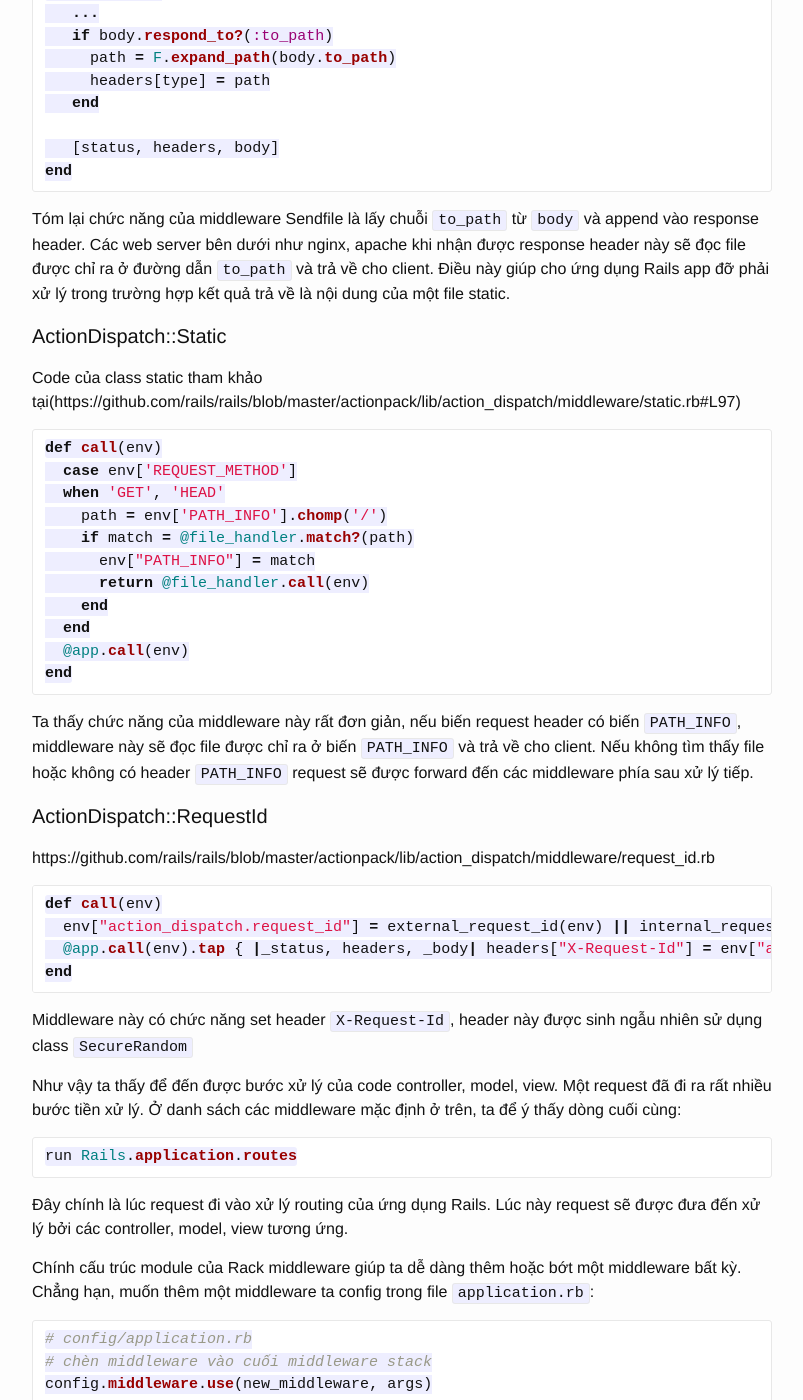
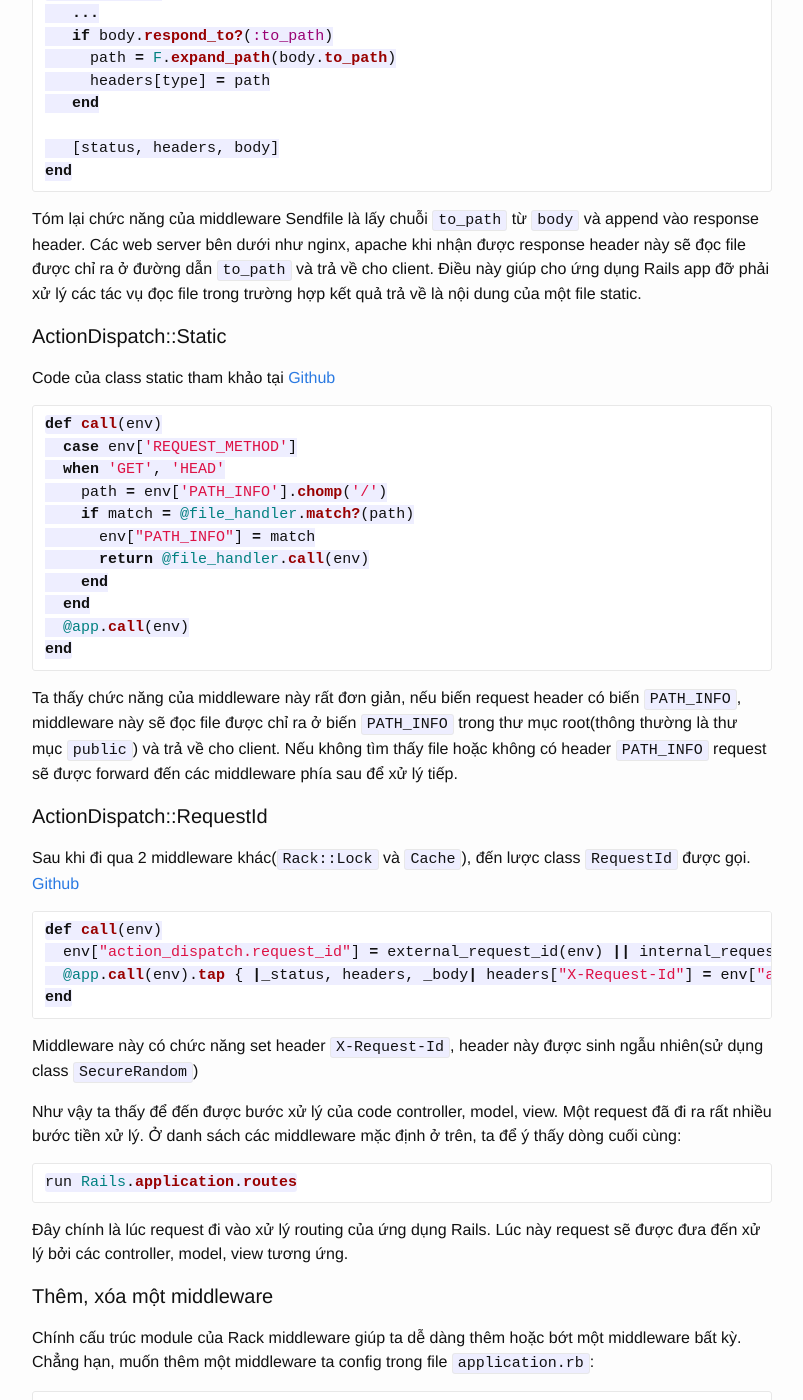
Before and after one commit to zinh/zinh.github.io, a Jekyll site: the page built from _posts/2014-11-07-rack-va-rails.markdown, in a window 1280 px wide and 1400 px high, scrolled down 1472 px. Shown: the whole window, without its empty margins (238-1041 px from the left). Built offline with Jekyll 4.4.1, drawn with Linux system fonts in a browser that asks for light colours; some of the changed text lies outside the part shown.

Commit message:
Update 2014-11-07-rack-va-rails.markdown

````diff
--- a/_posts/2014-11-07-rack-va-rails.markdown
+++ b/_posts/2014-11-07-rack-va-rails.markdown
@@ -68,11 +68,11 @@
 end
 ```
 
-Tóm lại chức năng của middleware Sendfile là lấy chuỗi `to_path` từ `body` và append vào response header. Các web server bên dưới như nginx, apache khi nhận được response header này sẽ đọc file được chỉ ra ở đường dẫn `to_path` và trả về cho client. Điều này giúp cho ứng dụng Rails app đỡ phải xử lý trong trường hợp kết quả trả về là nội dung của một file static.
+Tóm lại chức năng của middleware Sendfile là lấy chuỗi `to_path` từ `body` và append vào response header. Các web server bên dưới như nginx, apache khi nhận được response header này sẽ đọc file được chỉ ra ở đường dẫn `to_path` và trả về cho client. Điều này giúp cho ứng dụng Rails app đỡ phải xử lý các tác vụ đọc file trong trường hợp kết quả trả về là nội dung của một file static.
 
 #### ActionDispatch::Static
 
-Code của class static tham khảo tại(https://github.com/rails/rails/blob/master/actionpack/lib/action_dispatch/middleware/static.rb#L97)
+Code của class static tham khảo tại [Github](https://github.com/rails/rails/blob/master/actionpack/lib/action_dispatch/middleware/static.rb#L97)
 
 ```ruby
 def call(env)
@@ -88,12 +88,12 @@
 end
 ```
 
-Ta thấy chức năng của middleware này rất đơn giản, nếu biến request header có biến `PATH_INFO`, middleware này sẽ đọc file được chỉ ra ở biến `PATH_INFO` và trả về cho client. Nếu không tìm thấy file hoặc không có header `PATH_INFO` request sẽ được forward đến các middleware phía sau xử lý tiếp.
+Ta thấy chức năng của middleware này rất đơn giản, nếu biến request header có biến `PATH_INFO`, middleware này sẽ đọc file được chỉ ra ở biến `PATH_INFO` trong thư mục root(thông thường là thư mục `public`) và trả về cho client. Nếu không tìm thấy file hoặc không có header `PATH_INFO` request sẽ được forward đến các middleware phía sau để xử lý tiếp.
 
 
 #### ActionDispatch::RequestId
 
-https://github.com/rails/rails/blob/master/actionpack/lib/action_dispatch/middleware/request_id.rb
+Sau khi đi qua 2 middleware khác(`Rack::Lock` và `Cache`), đến lược class `RequestId` được gọi. [Github](https://github.com/rails/rails/blob/master/actionpack/lib/action_dispatch/middleware/request_id.rb)
 
 ```ruby
 def call(env)
@@ -102,7 +102,7 @@
 end
 ```
 
-Middleware này có chức năng set header `X-Request-Id`, header này được sinh ngẫu nhiên sử dụng class `SecureRandom`
+Middleware này có chức năng set header `X-Request-Id`, header này được sinh ngẫu nhiên(sử dụng class `SecureRandom`)
 
 Như vậy ta thấy để đến được bước xử lý của code controller, model, view. Một request đã đi ra rất nhiều bước tiền xử lý. Ở danh sách các middleware mặc định ở trên, ta để ý thấy dòng cuối cùng:
 
@@ -111,6 +111,8 @@
 ```
 
 Đây chính là lúc request đi vào xử lý routing của ứng dụng Rails. Lúc này request sẽ được đưa đến xử lý bởi các controller, model, view tương ứng.
+
+#### Thêm, xóa một middleware
 
 Chính cấu trúc module của Rack middleware giúp ta dễ dàng thêm hoặc bớt một middleware bất kỳ. Chẳng hạn, muốn thêm một middleware ta config trong file `application.rb`:
 
@@ -131,3 +133,9 @@
 # config/application.rb
 config.middleware.delete "Rack::Lock"
 ```
+
+Để hiểu chi tiết hơn về các middleware khác, ta có thể tham khảo ở các địa chỉ sau:
+
+[Rails guide](http://guides.rubyonrails.org/rails_on_rack.html#internal-middleware-stack)
+
+[Rails source code](https://github.com/rails/rails)
````
